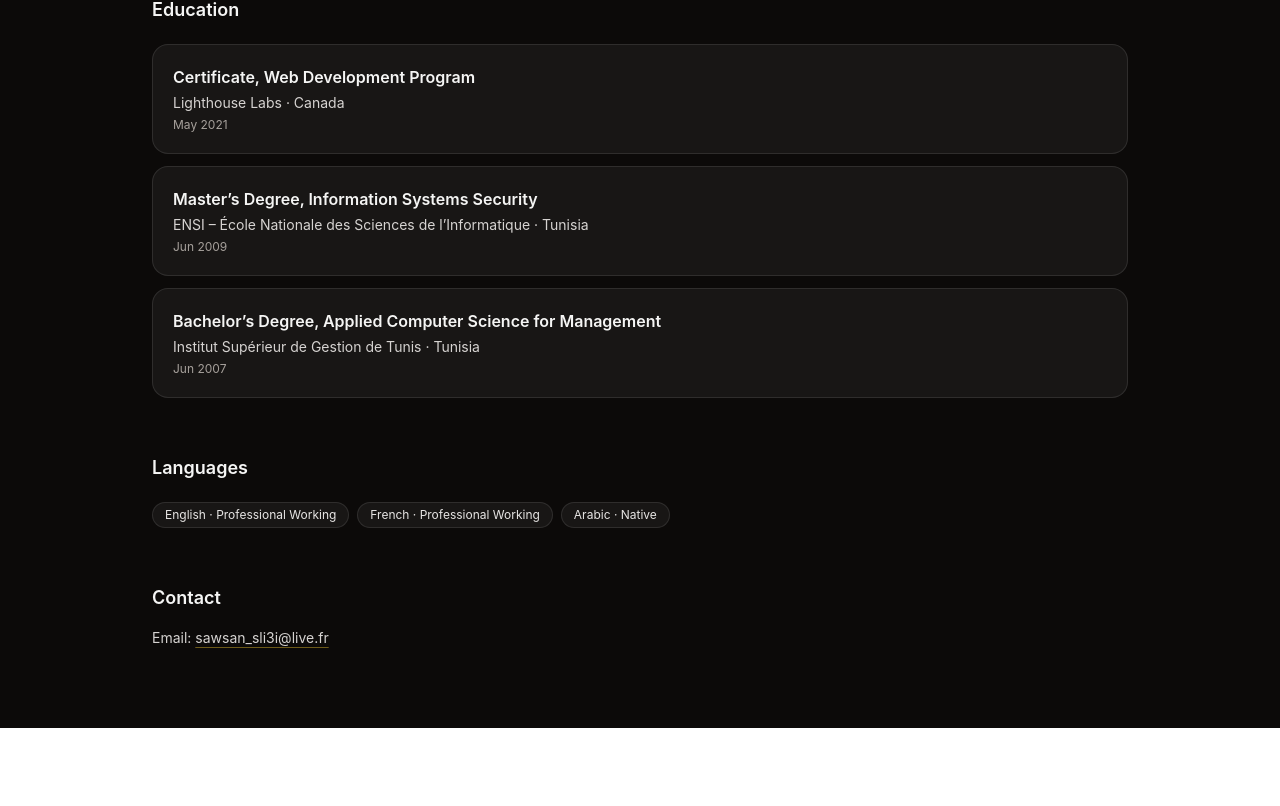
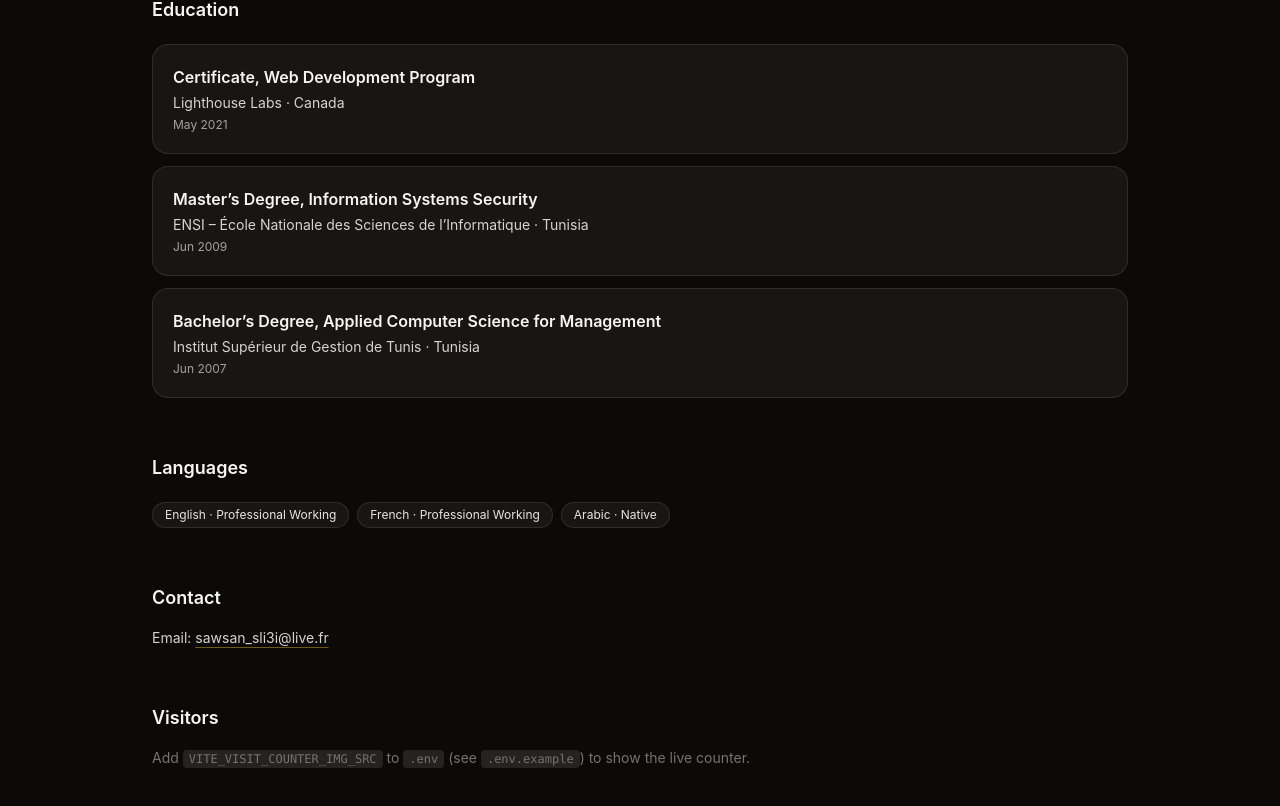
Before and after one commit to saoussen-slii/portfolio, a React (Vite) app: page / in a window 1280 px wide. Shown: the part 2684-3490 px from the top of the page. Before the commit the page ends 3412 px from the top, so only its background shows below. Built offline with nearby package versions, Linux system fonts and the light colour scheme.

Commit message:
added a visitors counter

```diff
--- a/index.html
+++ b/index.html
@@ -47,10 +47,7 @@
           "addressRegion": "ON",
           "addressCountry": "CA"
         },
-        "sameAs": [
-          "https://github.com/saoussen-slii",
-          "https://www.linkedin.com/in/saoussen-slii/"
-        ]
+        "sameAs": ["https://github.com/saoussen-slii", "https://www.linkedin.com/in/saoussen-slii/"]
       }
     </script>
   </head>
--- a/src/App.tsx
+++ b/src/App.tsx
@@ -8,6 +8,7 @@ import {
   SelectedTechnology,
 } from './components/Resume'
 import { ScrollReveal } from './components/ScrollReveal'
+import { VisitCounter } from './components/VisitCounter'
 import { portfolioConfig } from './data/config'
 import { returnEmailHref, returnInitials } from './utils'
 
@@ -167,6 +168,13 @@ export default function App() {
             </a>
           </p>
         </section>
+
+        <section id="visitors" className="mt-14" aria-label="Visitor statistics">
+          <h2 className="text-lg font-semibold">Visitors</h2>
+          <div className="mt-4">
+            <VisitCounter />
+          </div>
+        </section>
       </main>
     </div>
   )
--- /dev/null
+++ b/src/components/VisitCounter.tsx
@@ -0,0 +1,53 @@
+/**
+ * Third-party visit counter (embed). Each page load requests the counter image;
+ * the provider increments totals and can show visitors by country (e.g. Flag Counter).
+ *
+ * Setup: https://flagcounter.com → create a counter → paste env vars in `.env` (local)
+ * and in Vercel → Project → Settings → Environment Variables.
+ */
+export function VisitCounter() {
+  const imgSrc = import.meta.env.VITE_VISIT_COUNTER_IMG_SRC?.trim()
+  const href = import.meta.env.VITE_VISIT_COUNTER_HREF?.trim()
+
+  if (!imgSrc) {
+    if (import.meta.env.PROD) return null
+    return (
+      <p className="text-sm text-stone-500">
+        Add{' '}
+        <code className="rounded bg-white/10 px-1.5 py-0.5 text-xs">
+          VITE_VISIT_COUNTER_IMG_SRC
+        </code>{' '}
+        to <code className="rounded bg-white/10 px-1.5 py-0.5 text-xs">.env</code> (see{' '}
+        <code className="rounded bg-white/10 px-1.5 py-0.5 text-xs">.env.example</code>) to show the
+        live counter.
+      </p>
+    )
+  }
+
+  const content = (
+    <img
+      src={imgSrc}
+      alt="Visitor and country statistics"
+      width={200}
+      height={120}
+      className="max-w-full rounded-lg border border-white/10 bg-white/5 p-1"
+      decoding="async"
+    />
+  )
+
+  if (href) {
+    return (
+      <a
+        href={href}
+        target="_blank"
+        rel="noreferrer"
+        className="inline-block focus:outline-none focus-visible:ring-2 focus-visible:ring-amber-400/60"
+        aria-label="Open visitor statistics (external site)"
+      >
+        {content}
+      </a>
+    )
+  }
+
+  return content
+}
```
Also changed, not shown: src/vite-env.d.ts (added, +12 -0 lines), 1 other file (tests, documents, lock files or other folders).
